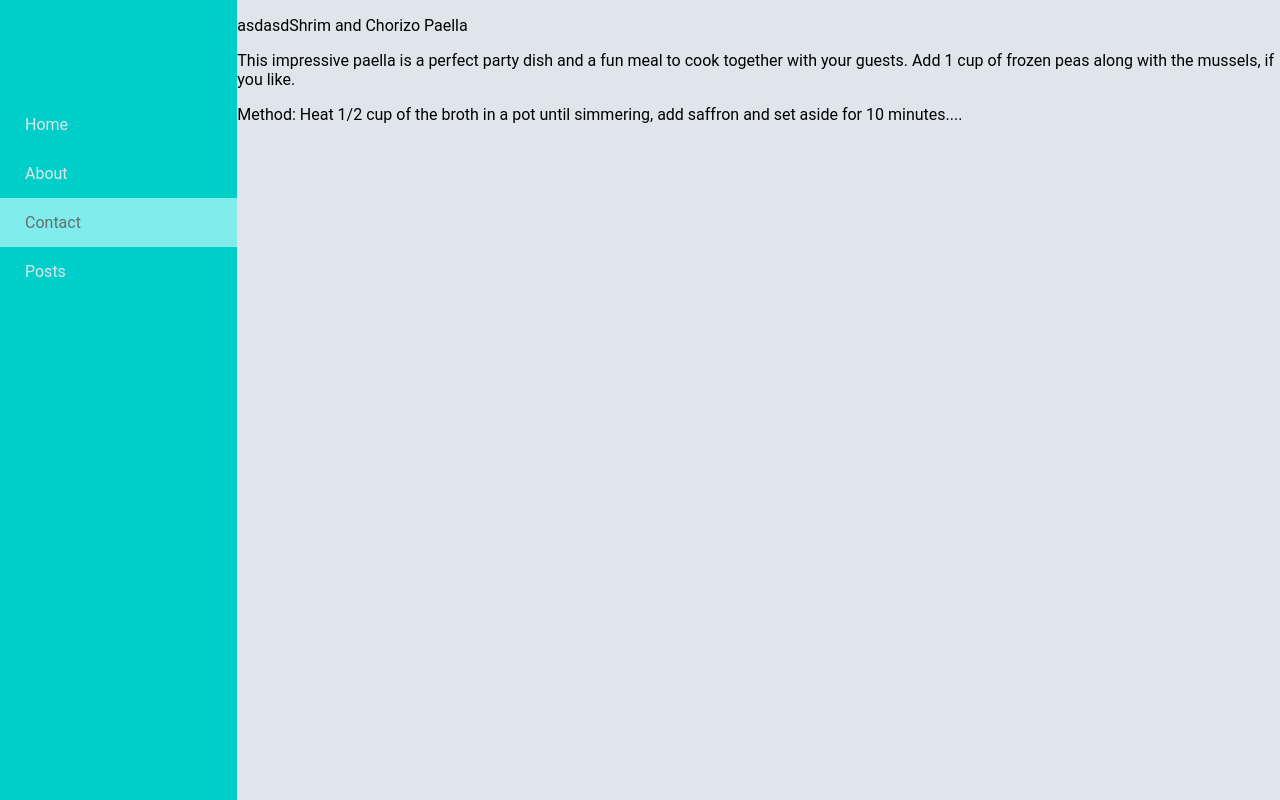
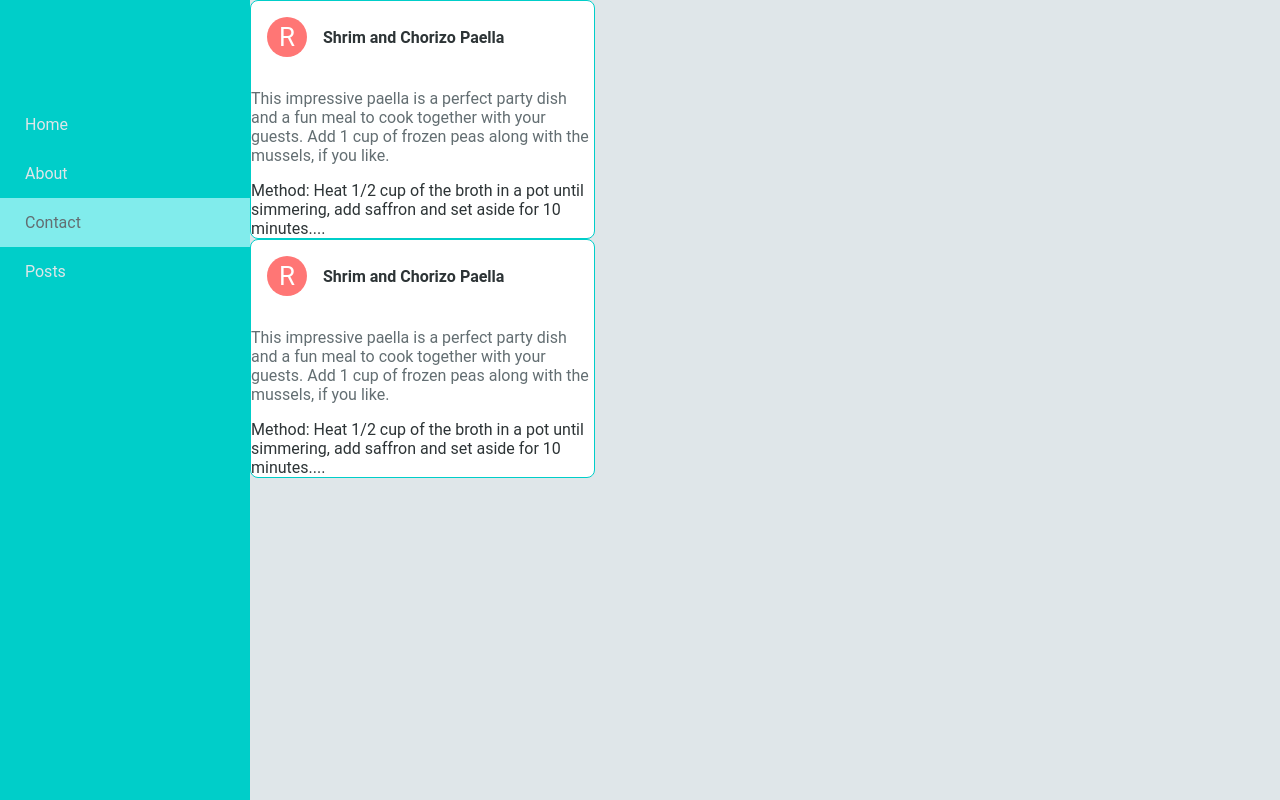
Before and after one commit to KaMa75/zadania-tydzien-3, a React (Create React App) app: page / in a window 1280 px wide. Built offline with nearby package versions, Linux system fonts and the light colour scheme.

Commit message:
styles for Card element and add Title, Icon component

```diff
--- /dev/null
+++ b/src/components/Card/Card.css
@@ -0,0 +1,39 @@
+.Card {
+    background-color: #fff;
+    border: 1px solid #00cec9;
+    border-radius: 8px;
+    width: 345px;
+}
+
+.Title {
+    padding: 16px;
+    display: flex;
+    align-items: center;
+}
+
+.Icon {
+    width: 40px;
+    height: 40px;
+    background-color: #ff7675;
+    border-radius: 50%;
+    color: #fff;
+    display: flex;
+    justify-content: center;
+    align-items: center;
+    margin-right: 16px;
+}
+
+h2 {
+    font-size: 26px;
+    margin: 0;
+    font-weight: 400;
+}
+
+h4, .content {
+    color: #2d3436;
+    margin: 0;
+}
+
+.intro {
+    color: #636e72;
+}
--- a/src/components/Card/Card.js
+++ b/src/components/Card/Card.js
@@ -1,14 +1,16 @@
 import React from 'react';
 
-// function Card({title, intro, content, showMore}) {
-function Card(props) {
-    // console.log(props)
+import {Title} from './';
+import './Card.css';
+
+function Card({title, intro, content, showMore}) {
     return (
         <div className='Card'>
-            <h3>{props.title}</h3>
-            {/* <h3>{title}</h3> */}
-            {/* <p>{intro}</p> */}
-            {/* <p>{content}</p> */}
+            <Title letter='R'>
+                {title}
+            </Title>
+            <p className="intro">{intro}</p>
+            <p className="content">{content}</p>
         </div>
     );
 }
--- /dev/null
+++ b/src/components/Card/Icon.js
@@ -0,0 +1,11 @@
+import React from 'react';
+
+function Icon({letter}) {
+    return (
+        <div className='Icon'>
+            <h2>{letter}</h2>
+        </div>
+    );
+}
+
+export default Icon;
--- /dev/null
+++ b/src/components/Card/Title.js
@@ -0,0 +1,14 @@
+import React from 'react';
+
+import {Icon} from './';
+
+function Title({children, letter}) {
+    return (
+        <div className='Title'>
+            <Icon letter={letter} />
+            <h4>{children}</h4>
+        </div>
+    )
+}
+
+export default Title;
--- a/src/components/Card/index.js
+++ b/src/components/Card/index.js
@@ -1 +1,4 @@
 export {default} from './Card';
+
+export {default as Icon} from './Icon';
+export {default as Title} from './Title';
--- a/src/pages/Posts/Posts.js
+++ b/src/pages/Posts/Posts.js
@@ -17,23 +17,17 @@ function Posts() {
 
     return (
         <div>
-            <p>
-                asdasd
-                {title}
-            </p>
-            <p>
-                {intro}
-            </p>
-            <p>
-                {content}
-            </p>
-            {/* <Card
+            <Card
                 title={title}
-                title='title'
                 intro={intro}
                 content={content}
                 showMore
-            /> */}
+            />
+            <Card
+                title={title}
+                intro={intro}
+                content={content}
+            />
         </div>
     );
 }
```
